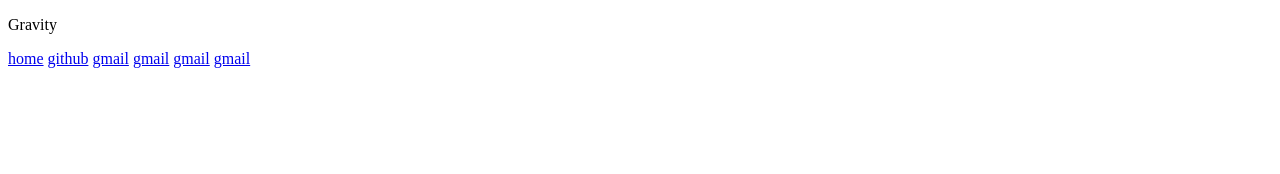
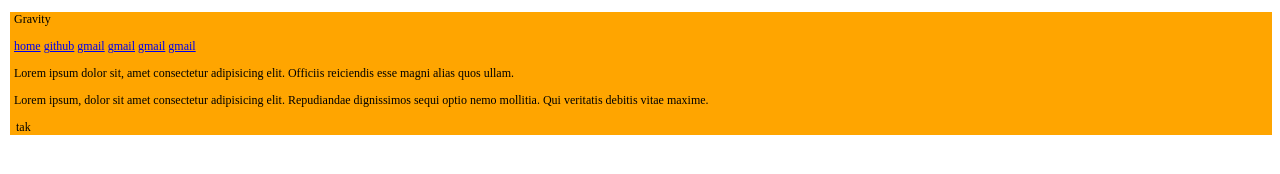
Before and after one commit to RobertSternal/Webowe, a plain HTML site: page index.html in a window 1280 px wide. Drawn offline with Linux system fonts and the light colour scheme.

Commit message:
30.03v0.1

```diff
--- a/index.html
+++ b/index.html
@@ -5,6 +5,7 @@
     <meta http-equiv="X-UA-Compatible" content="IE=edge">
     <meta name="viewport" content="width=<device-width>, initial-scale=1.0">
     <title>Document</title>
+    <link rel="stylesheet" href="style.css">
 </head>
 <body>
     <div id="main">
@@ -20,8 +21,9 @@
        <a href="gmail.com">gmail</a>
        <a href="gmail.com">gmail</a>
        <a href="gmail.com">gmail</a>
-
-
+      <p> Lorem ipsum dolor sit, amet consectetur adipisicing elit. Officiis reiciendis esse magni alias quos ullam.</p>
+      <p>Lorem ipsum, dolor sit amet consectetur adipisicing elit. Repudiandae dignissimos sequi optio nemo mollitia. Qui veritatis debitis vitae maxime.</p>
+      <div>tak</div>
 
        </p>
        </div>
--- /dev/null
+++ b/style.css
@@ -0,0 +1,5 @@
+div {
+    margin-left: 2px;
+    background: orange;
+    font-size: 12px;
+}
```
